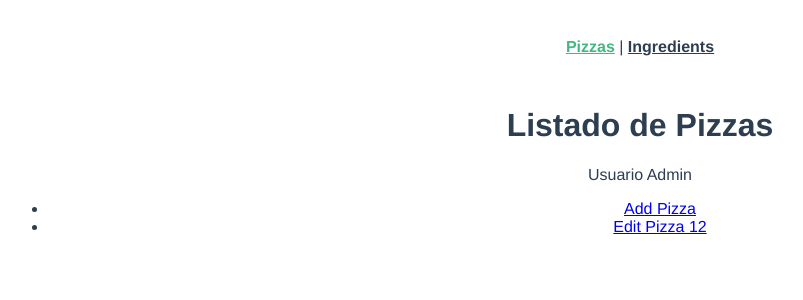
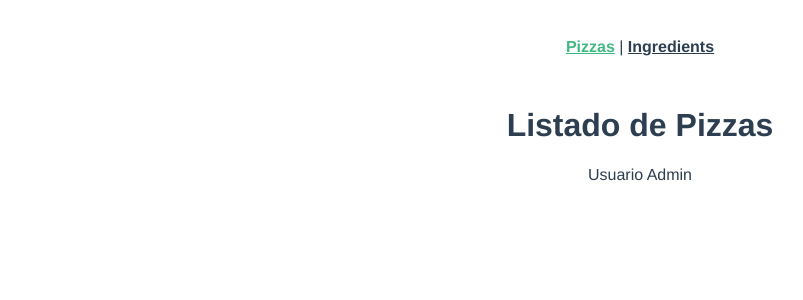
Before and after one commit to davidtrigo/PizzeriaVue, a Vue app: page / in a window 1280 px wide. Shown: the top 300 px of the page, without its empty margins (0-803 px from the left). Built offline with nearby package versions, Linux system fonts and the light colour scheme.

Commit message:
add auth directive

```diff
--- a/src/components/PizzaList.vue
+++ b/src/components/PizzaList.vue
@@ -4,7 +4,7 @@
     <!--TODO  poner la directiva auth en div  v-auth = "'admin'" -->
     <div >
      Usuario Admin
-     <ul>
+     <ul  v-auth = "'admin'" >
        <li>
           <router-link to="/pizzas/add">Add Pizza</router-link>
        </li>
```
